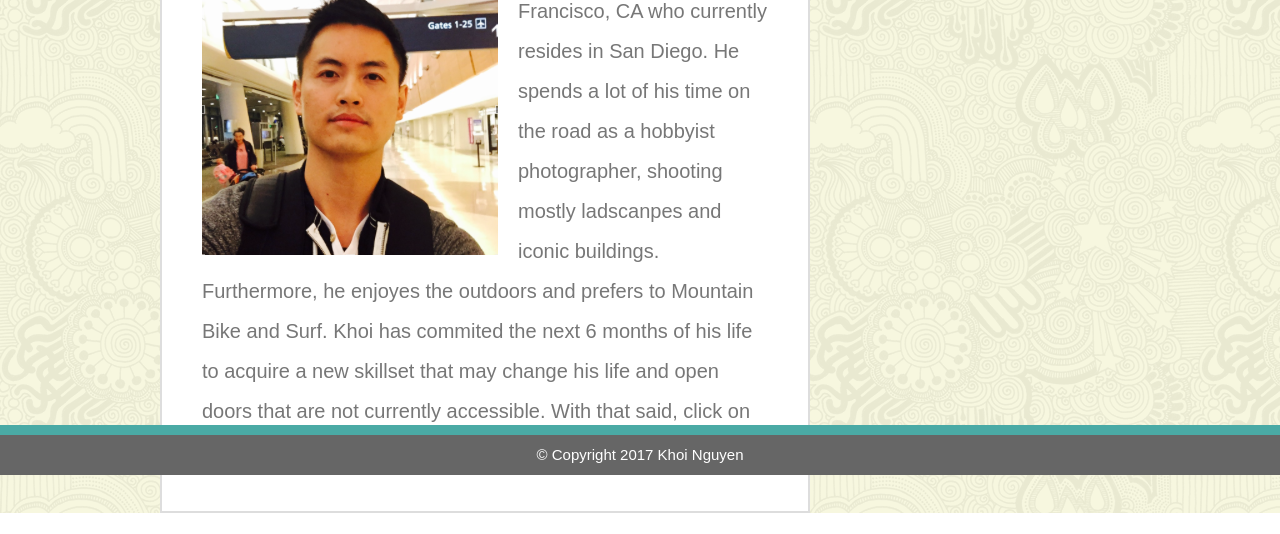
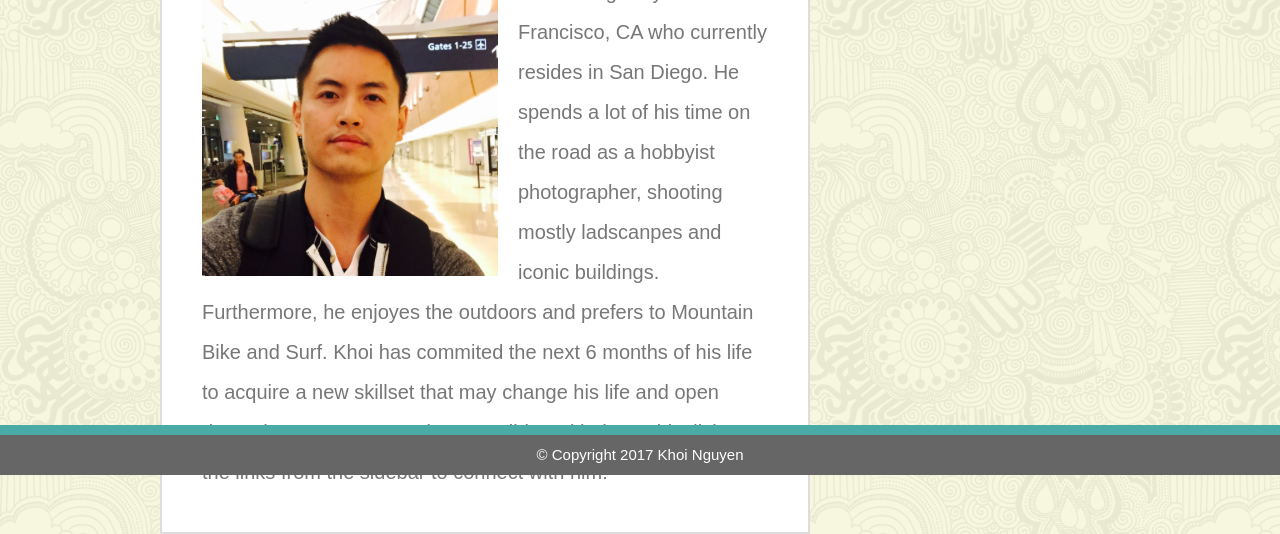
Before and after one commit to khoin084/Basic-Portfolio, a plain HTML site: page index.html in a window 1280 px wide. Shown: the part 325-859 px from the top of the page. Before the commit the page ends 838 px from the top, so only its background shows below. Drawn offline with Linux system fonts and the light colour scheme.

Commit message:
Final Release

```diff
--- a/assets/css/style.css
+++ b/assets/css/style.css
@@ -1,5 +1,6 @@
 /**
 *Khoi Nguyen
+*Date: 1/19/2017
 *Homework #1
 *Basic Portfolio - About + Portfolio + Contact styling sheet.
 **/
--- a/index.html
+++ b/index.html
@@ -1,6 +1,6 @@
 <!--
 Developer:Khoi Nguyen
-Date: 1/18/2017
+Date: 1/19/2017
 UCSD Code Bootcamp: Homework #1
 -->
 <!DOCTYPE html>
@@ -9,7 +9,6 @@ UCSD Code Bootcamp: Homework #1
 <head>
 	<meta charset="UTF-8">
 	<title> About Me </title>
-	<link rel="stylesheet" type="text/css" href="assets/css/reset.css">
 	<link rel="stylesheet" type="text/css" href="assets/css/style.css">
 </head>
 
```
Also changed, not shown: portfolio.html (+1 -1 lines), assets/images/congruent_pentagon.png (deleted).
